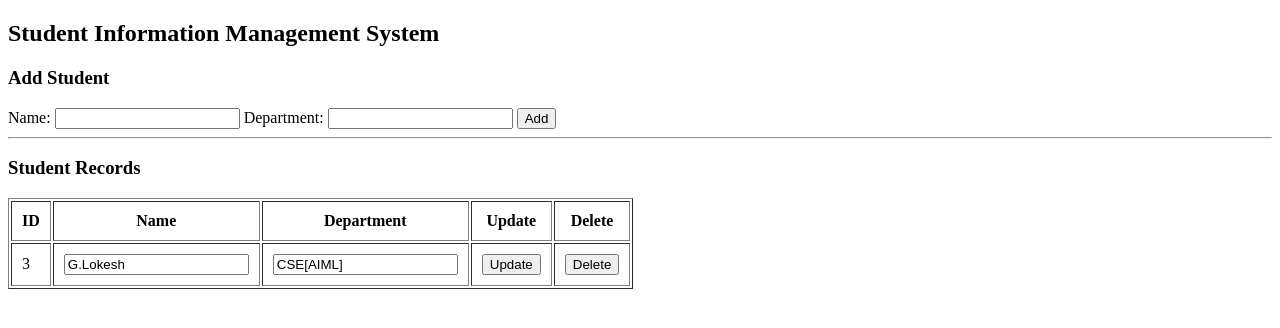
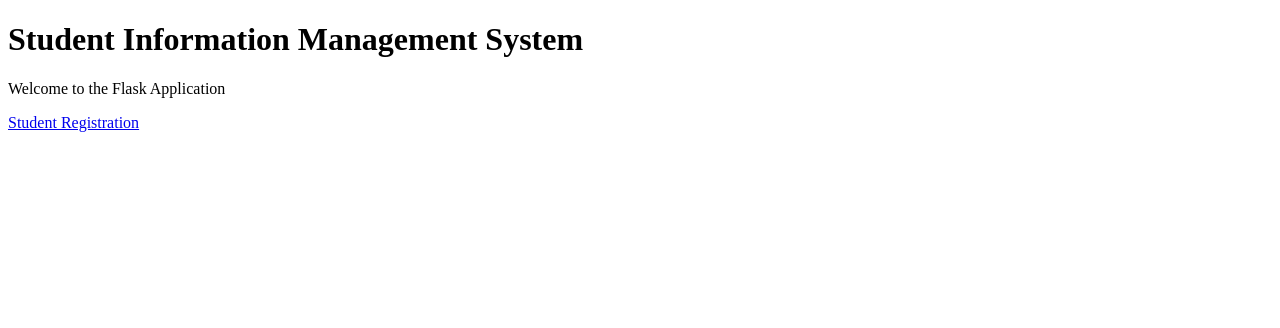
Before and after one commit to lokesh4417/StudentManagement, a Flask app: page / in a window 1280 px wide. Shown: the top 328 px of the page. Run offline with Flask 3, Linux system fonts and the light colour scheme; data comes from the database, SQL or seed files in the repository.

Commit message:
Implemented student registration module

```diff
--- a/app.py
+++ b/app.py
@@ -1,80 +1,17 @@
 
-from flask import Flask, render_template, request, redirect
-import sqlite3
+from flask import Flask, render_template
+from database import init_db
+from registration import registration_bp
 
 app = Flask(__name__)
 
-# Connect to the SQLite database
-def connect_db():
-    return sqlite3.connect("students.db")
+app.register_blueprint(registration_bp)
 
-
-# Create the students table if it does not exist
-with connect_db() as con:
-    con.execute("""
-        CREATE TABLE IF NOT EXISTS students (
-            id INTEGER PRIMARY KEY AUTOINCREMENT,
-            name TEXT NOT NULL,
-            department TEXT NOT NULL
-        )
-    """)
-
-
-# Display all student records
 @app.route("/")
 def home():
-    with connect_db() as con:
-        students = con.execute(
-            "SELECT * FROM students"
-        ).fetchall()
+    return render_template("index.html")
 
-    return render_template("index.html", students=students)
+init_db()
 
-
-# Add a new student
-@app.route("/add", methods=["POST"])
-def add():
-    name = request.form.get("name", "").strip()
-    department = request.form.get("department", "").strip()
-
-    if name and department:
-        with connect_db() as con:
-            con.execute(
-                "INSERT INTO students (name, department) VALUES (?, ?)",
-                (name, department)
-            )
-
-    return redirect("/")
-
-
-# Update an existing student
-@app.route("/update/<int:id>", methods=["POST"])
-def update(id):
-    name = request.form.get("name", "").strip()
-    department = request.form.get("department", "").strip()
-
-    if name and department:
-        with connect_db() as con:
-            con.execute(
-                "UPDATE students SET name = ?, department = ? WHERE id = ?",
-                (name, department, id)
-            )
-
-    return redirect("/")
-
-
-# Delete a student
-@app.route("/delete/<int:id>", methods=["POST"])
-def delete(id):
-    with connect_db() as con:
-        con.execute(
-            "DELETE FROM students WHERE id = ?",
-            (id,)
-        )
-
-    return redirect("/")
-
-
-# Run the Flask application
 if __name__ == "__main__":
     app.run(debug=True)
--- a/database.py
+++ b/database.py
@@ -1,19 +1,28 @@
 
 import sqlite3
 
-connection = sqlite3.connect("students.db")
-cursor = connection.cursor()
+DATABASE = "students.db"
 
-cursor.execute("""
-CREATE TABLE IF NOT EXISTS students (
-    id INTEGER PRIMARY KEY AUTOINCREMENT,
-    name TEXT NOT NULL,
-    department TEXT NOT NULL,
-    email TEXT NOT NULL UNIQUE
-)
-""")
 
-connection.commit()
-connection.close()
+def get_db():
+    connection = sqlite3.connect(DATABASE)
+    connection.row_factory = sqlite3.Row
+    return connection
 
-print("Database and table created successfully")
+
+def init_db():
+    with get_db() as connection:
+        connection.execute("""
+            CREATE TABLE IF NOT EXISTS students (
+                id INTEGER PRIMARY KEY AUTOINCREMENT,
+                name TEXT NOT NULL,
+                email TEXT NOT NULL UNIQUE,
+                password TEXT NOT NULL,
+                department TEXT NOT NULL
+            )
+        """)
+
+
+if __name__ == "__main__":
+    init_db()
+    print("Database initialized successfully.")
--- a/templates/index.html
+++ b/templates/index.html
@@ -2,94 +2,12 @@
 <!DOCTYPE html>
 <html>
 <head>
-    <title>Student Management System</title>
+    <title>Student Management</title>
 </head>
 <body>
-    <h2>Student Information Management System</h2>
+    <h1>Student Information Management System</h1>
+    <p>Welcome to the Flask Application</p>
 
-    <h3>Add Student</h3>
-
-    <form action="/add" method="POST">
-        Name:
-        <input type="text" name="name" required>
-
-        Department:
-        <input type="text" name="department" required>
-
-        <button type="submit">Add</button>
-    </form>
-
-    <hr>
-
-    <h3>Student Records</h3>
-
-    <table border="1" cellpadding="10">
-        <tr>
-            <th>ID</th>
-            <th>Name</th>
-            <th>Department</th>
-            <th>Update</th>
-            <th>Delete</th>
-        </tr>
-
-        {% for student in students %}
-        <tr>
-            <td>{{ student[0] }}</td>
-
-            <td>
-                <input
-                    type="text"
-                    id="name-{{ student[0] }}"
-                    value="{{ student[1] }}"
-                >
-            </td>
-
-            <td>
-                <input
-                    type="text"
-                    id="dept-{{ student[0] }}"
-                    value="{{ student[2] }}"
-                >
-            </td>
-
-            <td>
-                <button
-                    type="button"
-                    onclick="updateStudent({{ student[0] }})"
-                >Update</button>
-            </td>
-
-            <td>
-                <form action="/delete/{{ student[0] }}" method="POST">
-                    <button type="submit">Delete</button>
-                </form>
-            </td>
-        </tr>
-        {% endfor %}
-    </table>
-
-    <script>
-        function updateStudent(id) {
-            const name = document.getElementById("name-" + id).value;
-            const department = document.getElementById("dept-" + id).value;
-
-            const form = document.createElement("form");
-            form.method = "POST";
-            form.action = "/update/" + id;
-
-            const nameInput = document.createElement("input");
-            nameInput.name = "name";
-            nameInput.value = name;
-
-            const deptInput = document.createElement("input");
-            deptInput.name = "department";
-            deptInput.value = department;
-
-            form.appendChild(nameInput);
-            form.appendChild(deptInput);
-            document.body.appendChild(form);
-            form.submit();
-        }
-    </script>
+    <a href="/register">Student Registration</a>
 </body>
 </html>
```
Also changed, not shown: registration.py (added, +46 -0 lines), templates/register.html (added, +33 -0 lines).
